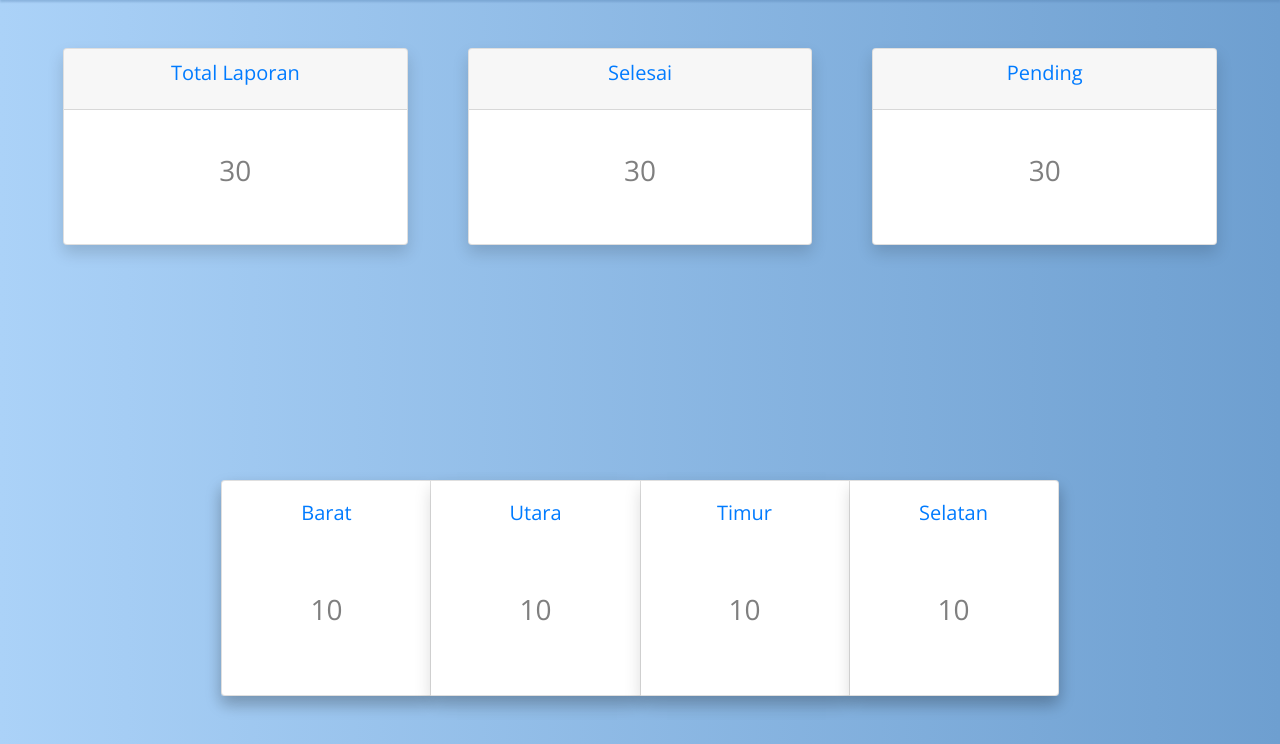
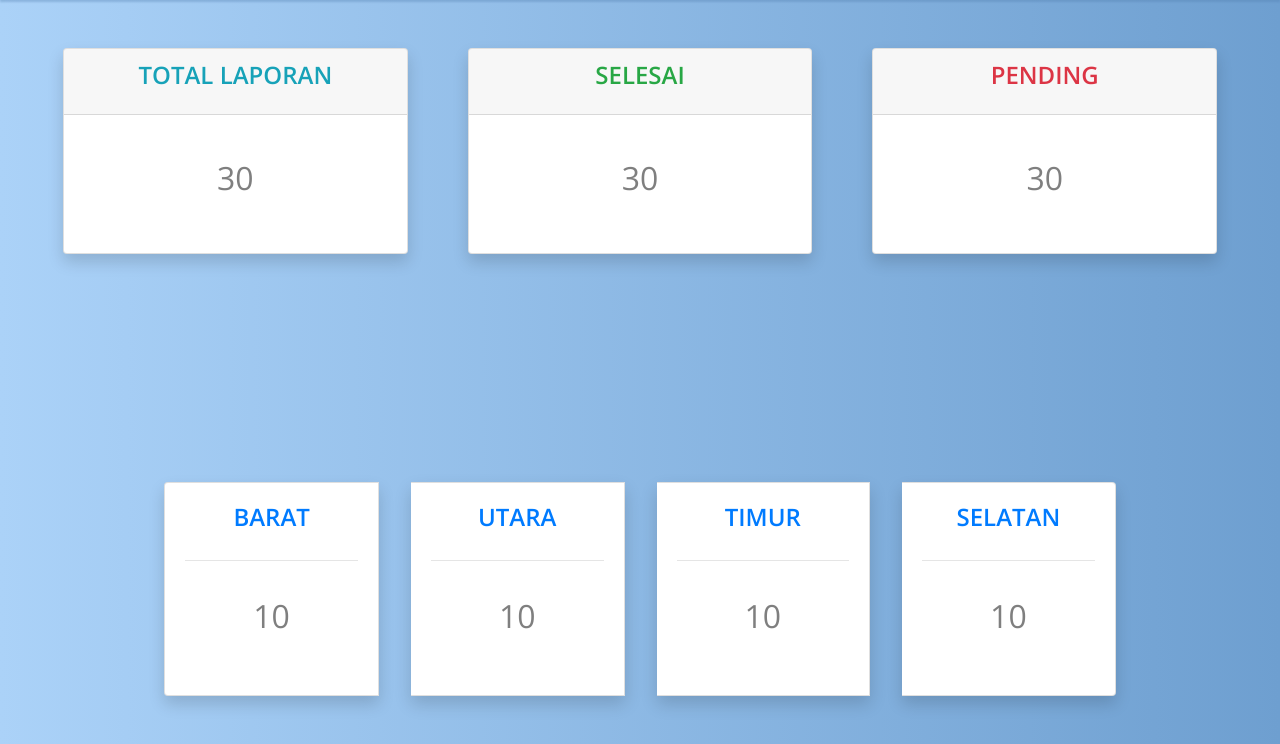
Before and after one commit to rpl-skenda/pdam-bandarmasih, a Django app: page /status/ in a window 1280 px wide. Shown: the part 56-800 px from the top of the page. Run offline with Django 3.2, Linux system fonts and the light colour scheme; some libraries are stand-ins or nearby versions.

Commit message:
modifed card in status page

```diff
--- a/school/app/static/css/custom-style-status.css
+++ b/school/app/static/css/custom-style-status.css
@@ -1,15 +1,5 @@
 .card-title {
   color: #bdd2e9;
-}
-
-#total-order,
-#orders-delivered,
-#orders-pending,
-#barat,
-#utara,
-#timur,
-#selatan {
-  background-color: #fff !important;
 }
 
 #table-fixed {
--- a/school/app/templates/app/status.html
+++ b/school/app/templates/app/status.html
@@ -4,12 +4,12 @@
   <div class="row">
     <div class="col">
       <div class="col-md">
-        <div class="card shadow text-center text-white mt-5" id="total-order">
+        <div class="card shadow text-center mt-5" id="total-order">
           <div class="card-header">
-            <h5 class="card-title text-primary">Total Laporan</h5>
+            <h4 class="card-title text-info">Total Laporan</h4>
           </div>
           <div class="card-body mb-4 mt-4">
-            <h3 class="card-title text-black-50">30</h3>
+            <h2 class="card-title text-black-50">30</h2>
           </div>
         </div>
       </div>
@@ -17,12 +17,12 @@
 
     <div class="col">
       <div class="col-md">
-        <div class="card shadow text-center text-white mt-5" id="orders-delivered">
+        <div class="card shadow text-center mt-5" id="orders-delivered">
           <div class="card-header">
-            <h5 class="card-title text-primary">Selesai</h5>
+            <h4 class="card-title text-success">Selesai</h4>
           </div>
           <div class="card-body mb-4 mt-4">
-            <h3 class="card-title text-black-50">30</h3>
+            <h2 class="card-title text-black-50">30</h2>
           </div>
         </div>
       </div>
@@ -30,12 +30,12 @@
 
     <div class="col">
       <div class="col-md">
-        <div class="card shadow text-center text-white mt-5" id="orders-pending">
+        <div class="card shadow text-center mt-5" id="orders-pending">
           <div class="card-header">
-            <h5 class="card-title text-primary">Pending</h5>
+            <h4 class="card-title text-danger">Pending</h4>
           </div>
           <div class="card-body mb-4 mt-4">
-            <h3 class="card-title text-black-50">30</h3>
+            <h2 class="card-title text-black-50">30</h2>
           </div>
         </div>
       </div>
@@ -45,36 +45,40 @@
 
 <div class="mb-5 mr-5 ml-5 fixed-bottom" id="zona">
   <div class="row justify-content-center">
-    <div class="card-group shadow">
-      <div class="card shadow text-center">
+    <div class="card-group">
+      <div class="card shadow text-center ml-3 mr-3">
         <div class="card-body">
-          <h5 class="card-title text-primary">Barat</h5>
-          <div class="card-body mb-3 mt-5 mr-5 ml-5">
-            <h3 class="card-title text-black-50">10</h3>
+          <h4 class="card-title text-primary">Barat</h4>
+          <hr />
+          <div class="card-body mb-2 mt-3 mr-5 ml-5">
+            <h2 class="card-title text-black-50">10</h2>
           </div>
         </div>
       </div>
-      <div class="card shadow text-center">
+      <div class="card shadow text-center ml-3 mr-3">
         <div class="card-body">
-          <h5 class="card-title text-primary">Utara</h5>
-          <div class="card-body mb-3 mt-5 mr-5 ml-5">
-            <h3 class="card-title text-black-50">10</h3>
+          <h4 class="card-title text-primary">Utara</h4>
+          <hr />
+          <div class="card-body mb-2 mt-3 mr-5 ml-5">
+            <h2 class="card-title text-black-50">10</h2>
           </div>
         </div>
       </div>
-      <div class="card shadow text-center">
+      <div class="card shadow text-center ml-3 mr-3">
         <div class="card-body">
-          <h5 class="card-title text-primary">Timur</h5>
-          <div class="card-body mb-3 mt-5 mr-5 ml-5">
-            <h3 class="card-title text-black-50">10</h3>
+          <h4 class="card-title text-primary">Timur</h4>
+          <hr />
+          <div class="card-body mb-2 mt-3 mr-5 ml-5">
+            <h2 class="card-title text-black-50">10</h2>
           </div>
         </div>
       </div>
-      <div class="card shadow text-center">
+      <div class="card shadow text-center mr-3 ml-3">
         <div class="card-body">
-          <h5 class="card-title text-primary">Selatan</h5>
-          <div class="card-body mb-3 mt-5 mr-5 ml-5">
-            <h3 class="card-title text-black-50">10</h3>
+          <h4 class="card-title text-primary">Selatan</h4>
+          <hr />
+          <div class="card-body mb-2 mt-3 mr-5 ml-5">
+            <h2 class="card-title text-black-50">10</h2>
           </div>
         </div>
       </div>
```
